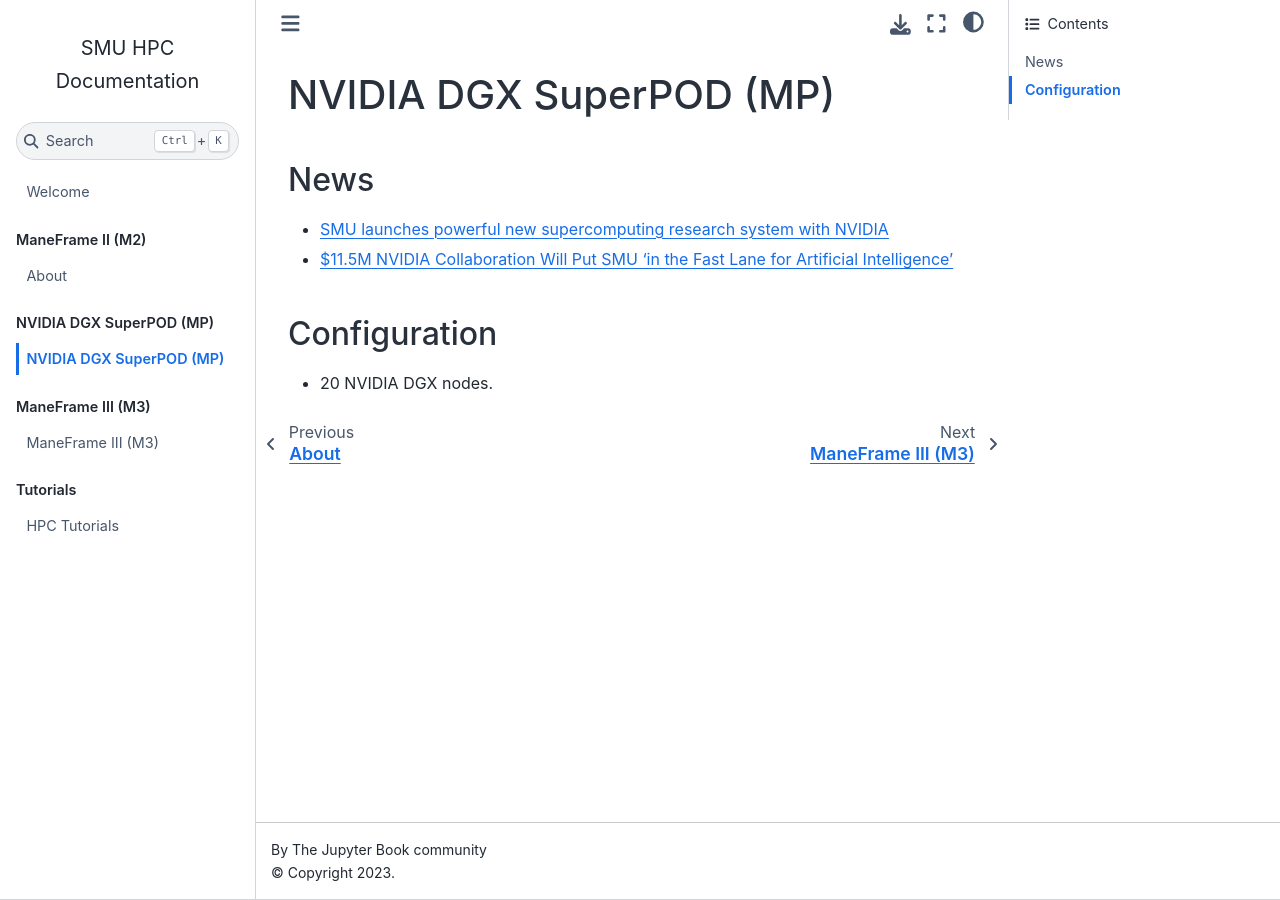
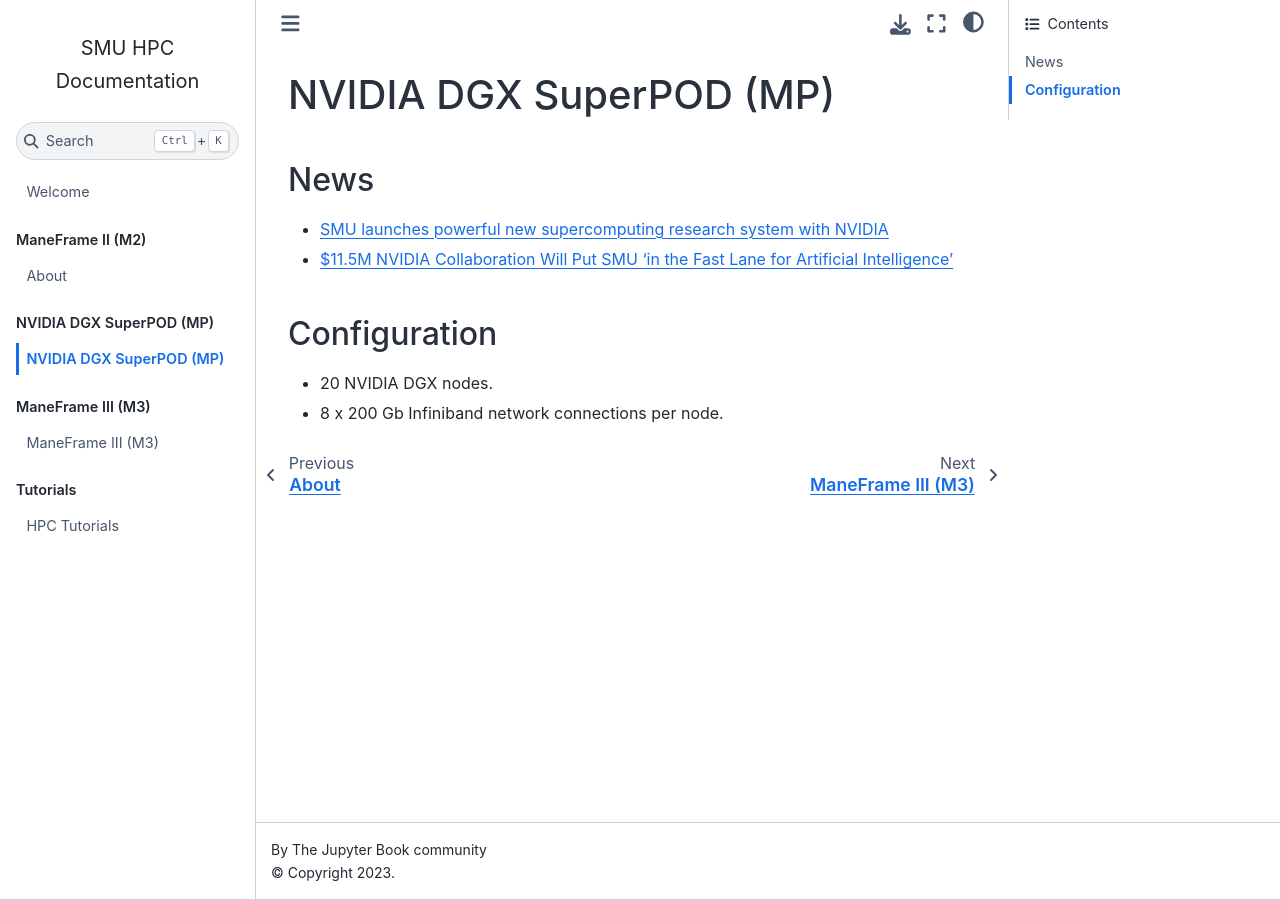
Before and after one commit to SouthernMethodistUniversity/hpc_docs, a Jupyter Book: the page built from docs/mp/about.md, in a window 1280 px wide. Built offline with Jupyter Book 1.0.4 settings and Sphinx 7.4.7 and the Sphinx Book theme 1.1.4, drawn with Linux system fonts in a browser that asks for light colours.

Commit message:
Added MP detail.

```diff
--- a/docs/mp/about.md
+++ b/docs/mp/about.md
@@ -8,3 +8,4 @@
 ## Configuration
 
 * 20 NVIDIA DGX nodes.
+* 8 x 200 Gb Infiniband network connections per node.
```
Also changed, not shown: 1 other file.
